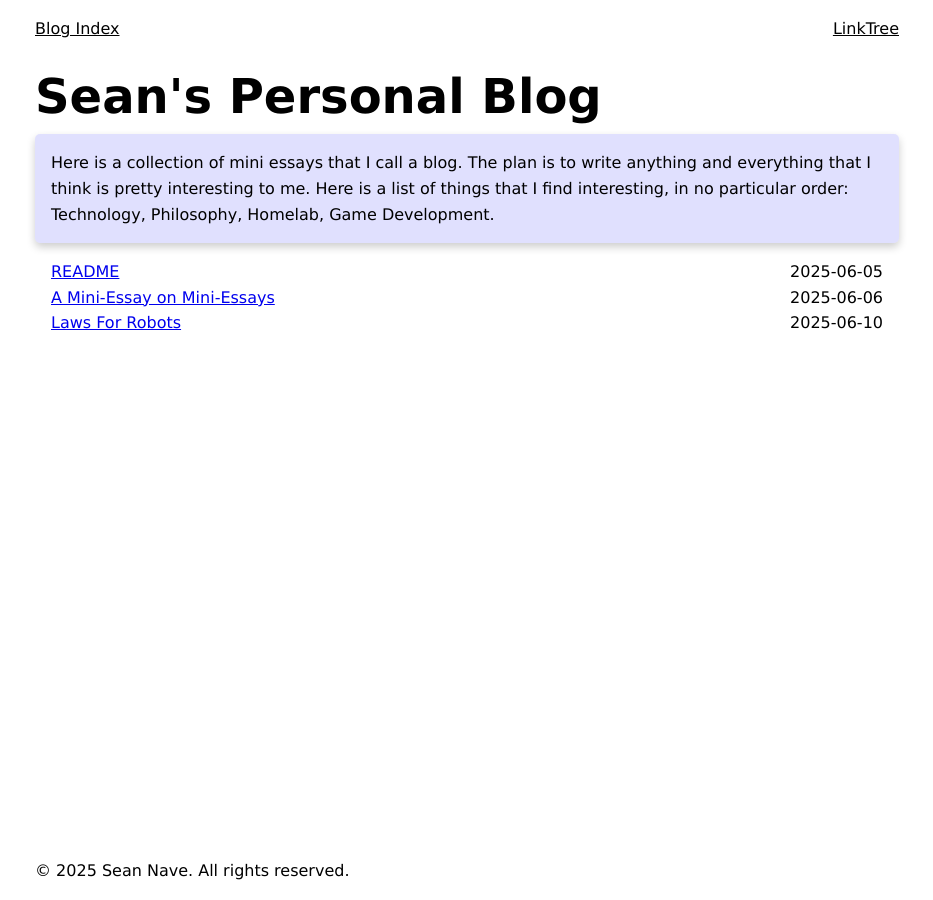
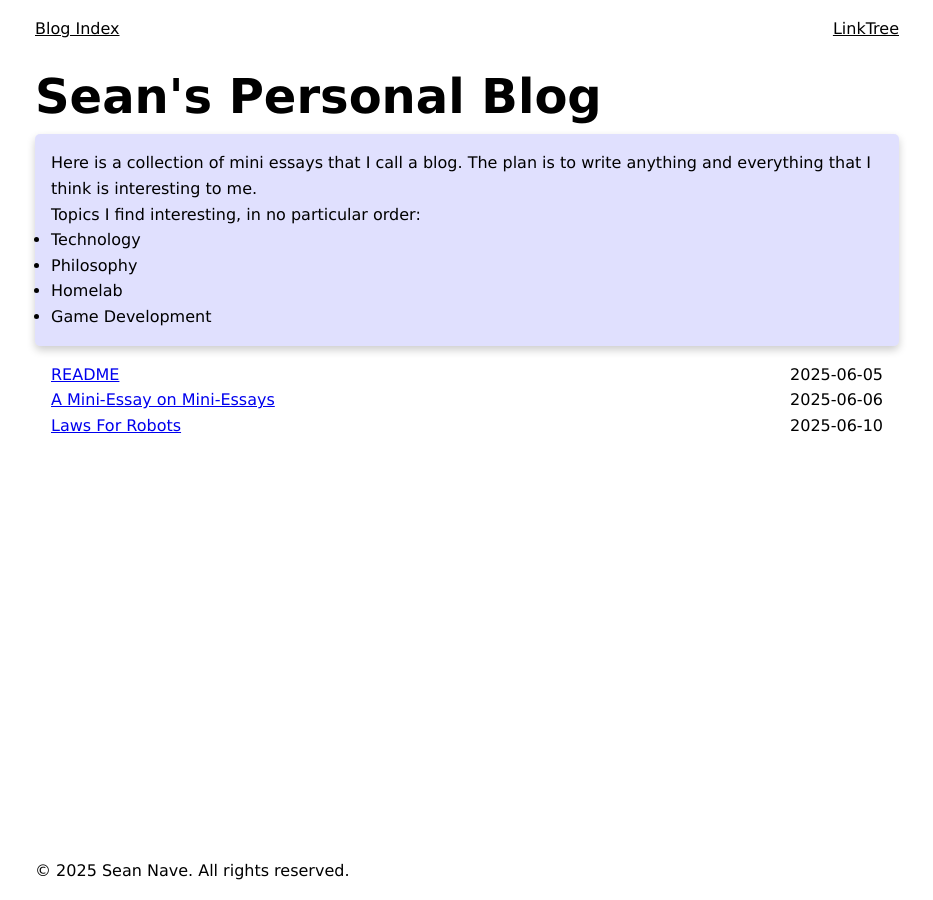
Before and after one commit to seannave211/Blog, a Jekyll site: the page built from index.html, in a window 1280 px wide. Shown: the whole page, without its empty margins (173-1106 px from the left). Built offline with Jekyll 4.4.1, drawn with Linux system fonts in a browser that asks for light colours.

Commit message:
feat: rewrite blockquote

```diff
--- a/index.html
+++ b/index.html
@@ -7,11 +7,19 @@ extra_css: assets/css/catalogue.css
 <section>
     <h1>Sean's Personal Blog</h1>
     <blockquote>
-        Here is a collection of mini essays that I call a blog. The plan is to
-        write anything and everything that I think is pretty interesting to me.
-        Here is a list of things that I find interesting, in no particular
-        order: Technology, Philosophy, Homelab, Game Development.
+        <p>
+            Here is a collection of mini essays that I call a blog. The plan is
+            to write anything and everything that I think is interesting to me.
+        </p>
+        <p>Topics I find interesting, in no particular order:</p>
+        <ul>
+            <li>Technology</li>
+            <li>Philosophy</li>
+            <li>Homelab</li>
+            <li>Game Development</li>
+        </ul>
     </blockquote>
+
     <ul id="catalogue">
         {% for post in site.posts reversed %}
         <li>
```
